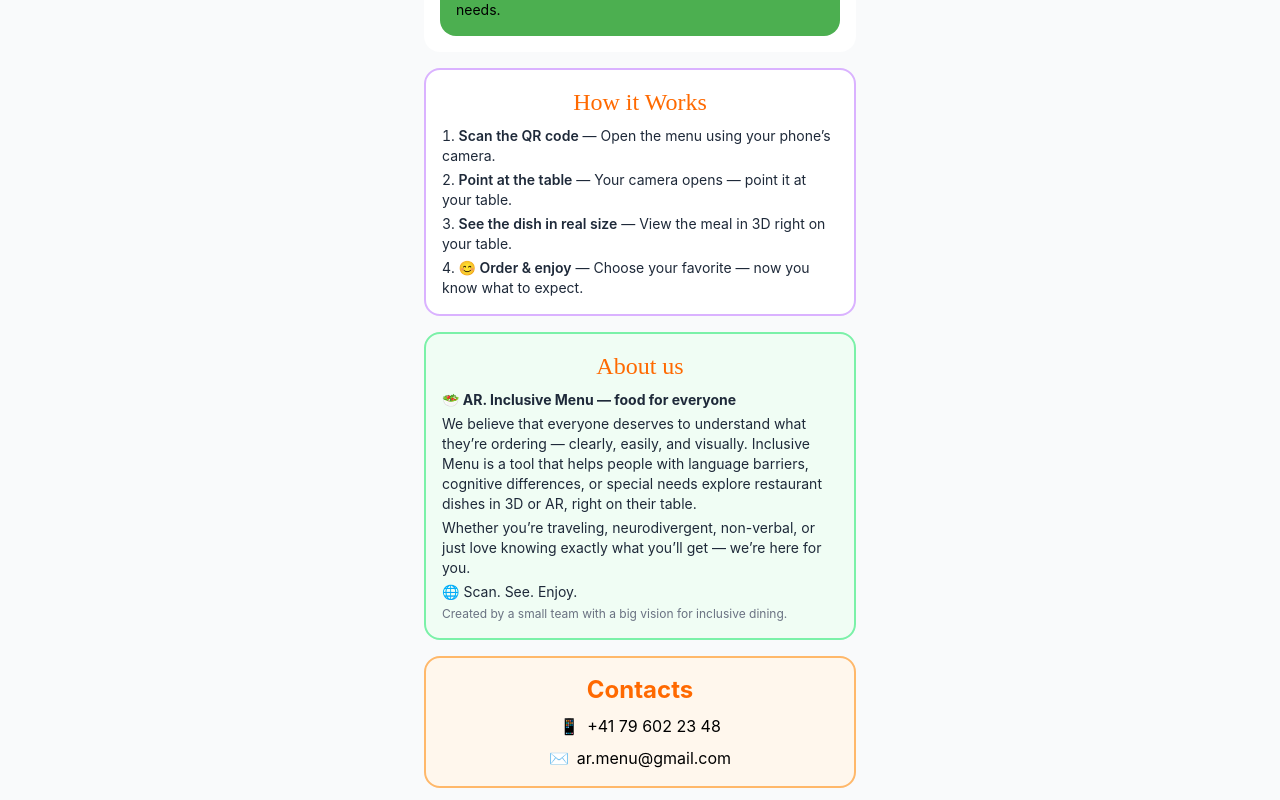
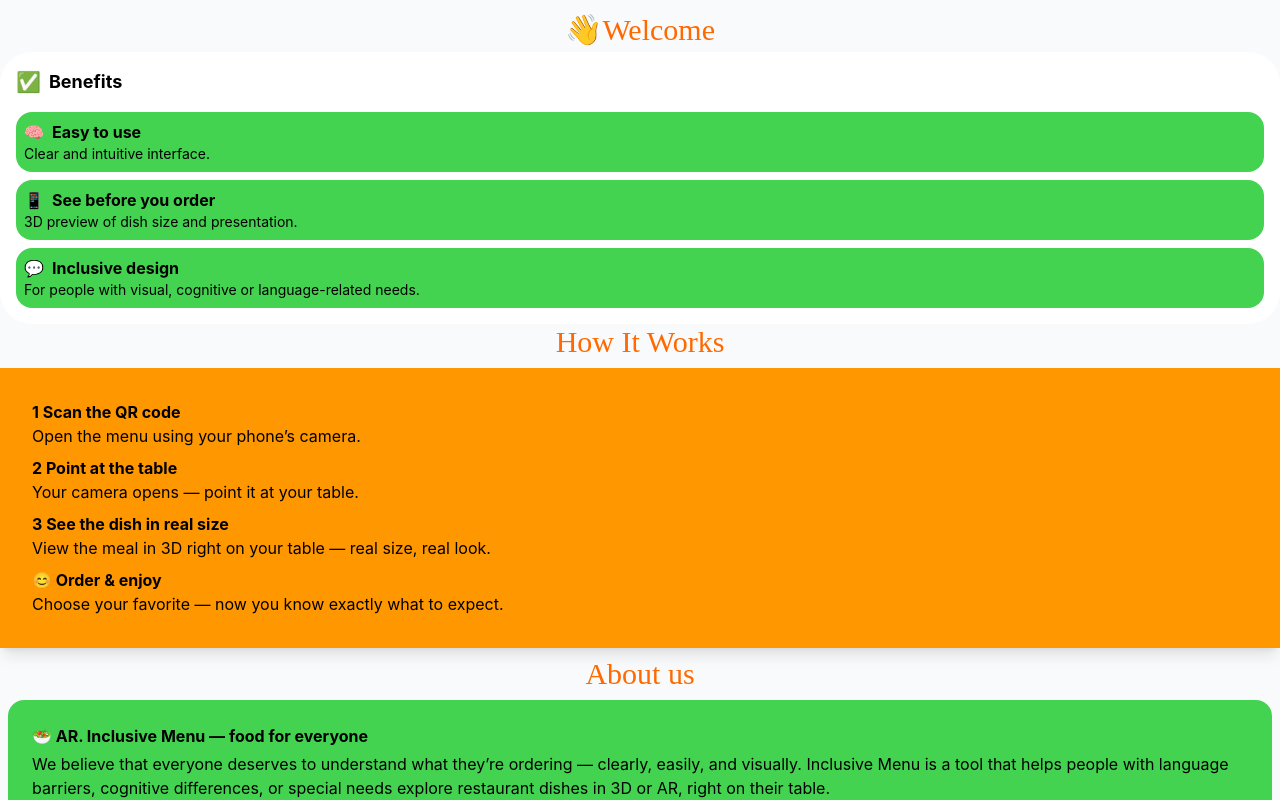
Before and after one commit to mikeandrusyak/3D-Menu, a Next.js app: page / in a window 1280 px wide. Shown: the part 720-1520 px from the top of the page. Built offline with nearby package versions, Linux system fonts and the light colour scheme; a web font is replaced by a local one.

Commit message:
Comlete style home page

```diff
--- a/components/Layout.jsx
+++ b/components/Layout.jsx
@@ -14,7 +14,7 @@ export default function Layout({ children }) {
         </main>
         <footer className="bg-white border-t mt-auto">
           <div className="max-w-screen-sm mx-auto px-4 py-4 text-center">
-            <small className="text-gray-500">© 2024 3D-Menu</small>
+            <small className="text-gray-500">© 2025 3D-Menu</small>
           </div>
         </footer>
       </div>
--- a/pages/index.jsx
+++ b/pages/index.jsx
@@ -4,7 +4,7 @@ import Layout from '../components/Layout';
 export default function Home() {
   return (
     <Layout>
-      <div className="max-w-md mx-auto px-2 py-4">
+      <div className="">
         {/* Header */}
         <header className="flex justify-between items-center px-2 py-4 mb-2">
           <div>
@@ -17,41 +17,41 @@ export default function Home() {
         </header>
 
         {/* Hero Image */}
-        <div className="w-full h-auto rounded-xl overflow-hidden mb-4">
+        <div className="w-full h-auto overflow-hidden mb-4">
           <Image src="/hero-dish.jpg" alt="Dish on tablet" width={400} height={200} className="w-full object-cover" />
         </div>
 
         {/* Welcome */}
-        <div className="text-center text-3xl text-orange-500 font-oleo flex justify-center items-center gap-2 mb-4">
+        <div className="text-orange-500 text-3xl font-oleo text-center m-1">
           <span role="img" aria-label="wave">👋</span>Welcome
         </div>
 
         {/* Benefits */}
-        <section className="rounded-xl p-4 mb-4 space-y-4 bg-white">
+        <section className="rounded-4xl p-4 space-y-2 bg-white">
           <div className="text-lg font-bold mb-4 flex items-center gap-2">
             <span className="text-green-600 text-xl">✅</span>
             <span className="text-black">Benefits</span>
           </div>
 
-          <div className="bg-brand-green rounded-xl p-4 text-black">
-            <div className="flex items-center gap-2 mb-1">
-              <span className="text-xl">🧠</span>
+          <div className="bg-brand-green rounded-xl p-2 text-black">
+            <div className="flex items-center gap-2 mb-0">
+              <span className="text-l">🧠</span>
               <span className="font-bold text-base">Easy to use</span>
             </div>
             <div className="text-sm">Clear and intuitive interface.</div>
           </div>
 
-          <div className="bg-brand-green rounded-xl p-4 text-black">
-            <div className="flex items-center gap-2 mb-1">
-              <span className="text-xl">📱</span>
+          <div className="bg-brand-green rounded-xl p-2 text-black">
+            <div className="flex items-center gap-2 mb-0">
+              <span className="text-l">📱</span>
               <span className="font-bold text-base">See before you order</span>
             </div>
             <div className="text-sm">3D preview of dish size and presentation.</div>
           </div>
 
-          <div className="bg-brand-green rounded-xl p-4 text-black">
-            <div className="flex items-center gap-2 mb-1">
-              <span className="text-xl">💬</span>
+          <div className="bg-brand-green rounded-xl p-2 text-black">
+            <div className="flex items-center gap-2 mb-0">
+              <span className="text-l">💬</span>
               <span className="font-bold text-base">Inclusive design</span>
             </div>
             <div className="text-sm">For people with visual, cognitive or language-related needs.</div>
@@ -59,32 +59,55 @@ export default function Home() {
         </section>
 
         {/* How it Works */}
-        <section className="border-2 border-purple-300 rounded-xl bg-white p-4 mb-4">
-          <div className="text-orange-500 text-2xl font-oleo text-center mb-2">How it Works</div>
-          <ol className="list-decimal list-inside text-sm text-gray-800 space-y-1">
-            <li><span className="font-semibold">Scan the QR code</span> — Open the menu using your phone’s camera.</li>
-            <li><span className="font-semibold">Point at the table</span> — Your camera opens — point it at your table.</li>
-            <li><span className="font-semibold">See the dish in real size</span> — View the meal in 3D right on your table.</li>
-            <li><span className="font-semibold">😊 Order & enjoy</span> — Choose your favorite — now you know what to expect.</li>
-          </ol>
+        <section>
+          <div className="text-orange-500 text-3xl font-oleo text-center mb-2">How It Works</div>
+          <div className="bg-brand-orange p-8 mb-0 shadow-lg space-y-2 text-black">
+            <div>
+              <p className="font-bold text-l">
+                <span className="text-black">1</span> <span className="font-bold">Scan the QR code</span>
+              </p>
+              <p className="text-base">Open the menu using your phone’s camera.</p>
+            </div>
+
+            <div>
+              <p className="font-bold text-l">
+                <span className="text-black">2</span> <span className="font-bold">Point at the table</span>
+              </p>
+              <p className="text-base">Your camera opens — point it at your table.</p>
+            </div>
+
+            <div>
+              <p className="font-bold text-l">
+                <span className="text-black">3</span> <span className="font-bold">See the dish in real size</span>
+              </p>
+              <p className="text-base">View the meal in 3D right on your table — real size, real look.</p>
+            </div>
+
+            <div>
+              <p className="font-bold text-l">
+                <span role="img" aria-label="smile">😊</span> <span className="font-bold">Order & enjoy</span>
+              </p>
+              <p className="text-base">Choose your favorite — now you know exactly what to expect.</p>
+            </div>
+          </div>
         </section>
 
         {/* About us */}
-        <section className="border-2 border-green-300 bg-green-50 rounded-xl p-4 mb-4">
-          <div className="text-orange-500 text-2xl font-oleo text-center mb-2">About us</div>
-          <div className="text-sm text-gray-800">
+        <section>
+          <div className="text-orange-500 text-3xl font-oleo text-center m-2">About us</div>
+          <div className="bg-brand-green rounded-xl m-2 p-6 text-black">
             <span className="font-bold">🥗 AR. Inclusive Menu — food for everyone</span>
             <p className="mt-1">We believe that everyone deserves to understand what they’re ordering — clearly, easily, and visually. Inclusive Menu is a tool that helps people with language barriers, cognitive differences, or special needs explore restaurant dishes in 3D or AR, right on their table.</p>
             <p className="mt-1">Whether you’re traveling, neurodivergent, non-verbal, or just love knowing exactly what you’ll get — we’re here for you.</p>
-            <p className="mt-1">🌐 Scan. See. Enjoy.</p>
-            <p className="mt-1 text-xs text-gray-500">Created by a small team with a big vision for inclusive dining.</p>
+            <p className="mt-1">🍽️ Scan. See. Enjoy.</p>
+            <p className="mt-1">Created by a small team with a big vision for inclusive dining.</p>
           </div>
         </section>
 
         {/* Contacts */}
-        <section className="border-2 border-orange-300 bg-orange-50 rounded-xl p-4 mb-4">
-          <div className="text-orange-500 text-2xl font-bold text-center mb-2">Contacts</div>
-          <div className="flex flex-col items-center gap-2 text-base">
+        <section>
+          <div className="text-orange-500 text-3xl font-oleo text-center m-2">Contacts</div>
+          <div className="bg-brand-orange p-6 mb-0 shadow-lg space-y-2 text-black">
             <div className="flex items-center gap-2"><span className="text-orange-500">📱</span>+41 79 602 23 48</div>
             <div className="flex items-center gap-2"><span className="text-orange-500">✉️</span>ar.menu@gmail.com</div>
           </div>
--- a/tailwind.config.js
+++ b/tailwind.config.js
@@ -8,7 +8,7 @@ module.exports = {
     extend: {
       colors: {
         'brand-orange': '#FF9800',
-        'brand-green': '#4CAF50',
+        'brand-green': '#43D351',
         'brand-purple': '#E1D5FA',
         'orange-light': '#FFE0B2',
         'green-light': '#C8E6C9',
```
